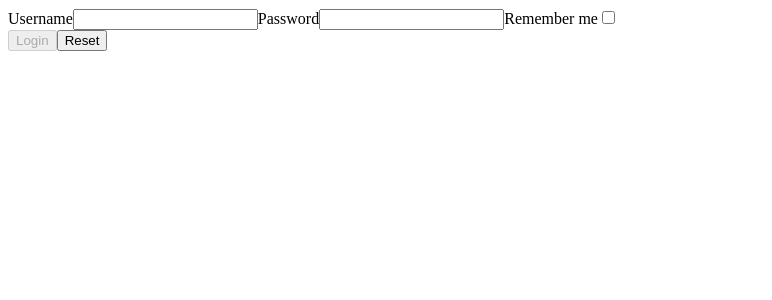
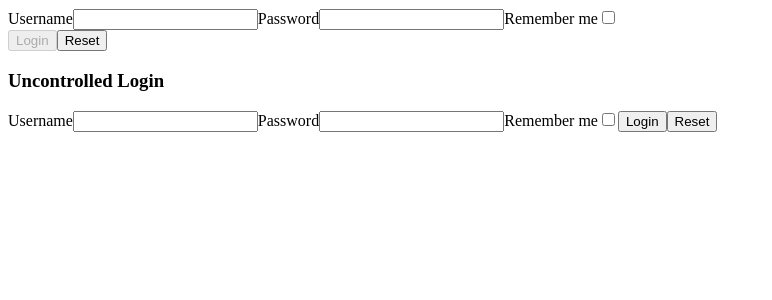
Before and after one commit to TizianoForte/React-Exercise, a React (Create React App) app: page / in a window 1280 px wide. Shown: the top 300 px of the page, without its empty margins (0-772 px from the left). Built offline with nearby package versions, Linux system fonts and the light colour scheme.

Commit message:
form-05 exercise

```diff
--- a/public/index.html
+++ b/public/index.html
@@ -24,7 +24,7 @@
       work correctly both with client-side routing and a non-root public URL.
       Learn how to configure a non-root public URL by running `npm run build`.
     -->
-    <title>Form - 04</title>
+    <title>Form - 05</title>
   </head>
   <body>
     <noscript>You need to enable JavaScript to run this app.</noscript>
--- a/src/App.js
+++ b/src/App.js
@@ -1,5 +1,6 @@
 import React from "react";
 import { Login } from "./Login";
+import { UncontrolledLogin } from "./UncontrolledLogin";
 
 
 class App extends React.Component {
@@ -7,6 +8,7 @@ class App extends React.Component {
     return (
       <div>
         <Login/>
+        <UncontrolledLogin/>
       </div>
     );
   }
--- /dev/null
+++ b/src/UncontrolledLogin.js
@@ -0,0 +1,39 @@
+import React from "react";
+
+export class UncontrolledLogin extends React.Component {
+  submit = (event) => {
+    event.preventDefault();
+
+    const username = event.target.elements.username.value;
+    const password = event.target.elements.password.value;
+    const remember = event.target.elements.remember.checked;
+
+    console.log({ username, password, remember });
+  };
+
+  render() {
+    return (
+      <div>
+        <h3>Uncontrolled Login</h3>
+
+        <form onSubmit={this.submit}>
+          <label>Username</label>
+          <input name="username"></input>
+
+          <label>Password</label>
+          <input name="password" type="password"></input>
+
+          <label>Remember me</label>
+          <input name="remember" type="checkbox"></input>
+
+          <button name="login" type="submit">
+            Login
+          </button>
+          <button name="reset" type="reset">
+            Reset
+          </button>
+        </form>
+      </div>
+    );
+  }
+}
```
